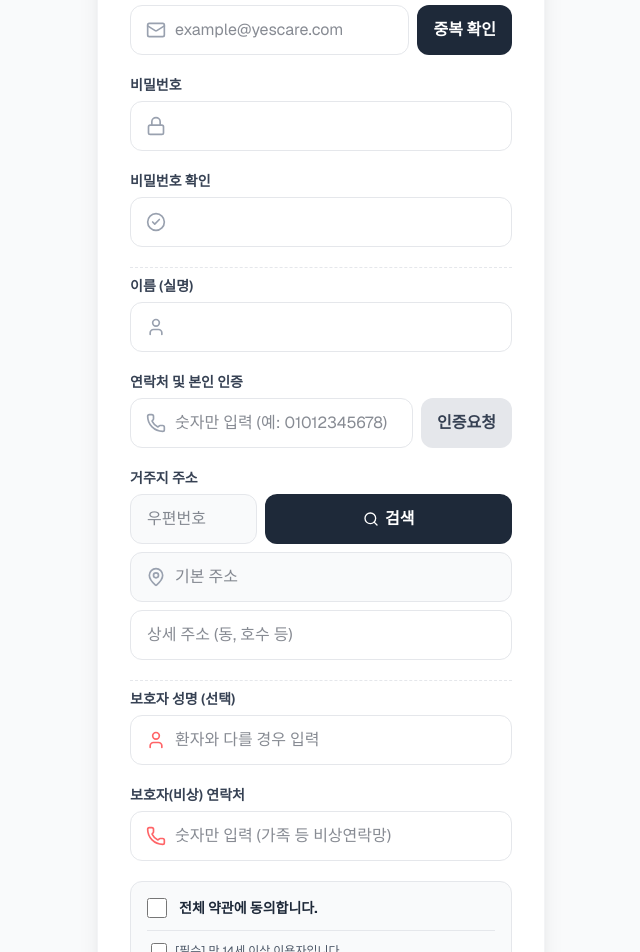
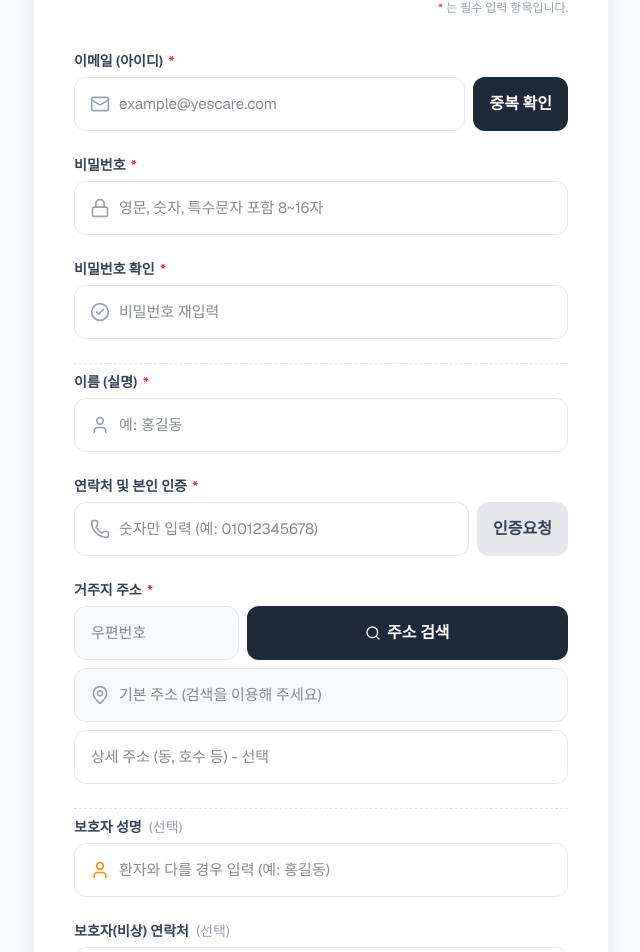
Before and after one commit to Doidoria/HospitalCompaign, a Next.js app: page /signup in a window 1280 px wide. Shown: the part 267-1219 px from the top of the page, without its empty margins (319-959 px from the left). Built offline with nearby package versions, Linux system fonts and the light colour scheme; no server answers.

Commit message:
회원가입 페이지 (UX) 업데이트

```diff
--- a/app/signup/page.tsx
+++ b/app/signup/page.tsx
@@ -2,7 +2,7 @@
 
 import React, { useState, useEffect } from 'react';
 import { motion, Variants } from 'framer-motion';
-import { Mail, Lock, User, ArrowLeft, Phone, CheckCircle2, MapPin, Search } from 'lucide-react';
+import { Mail, Lock, User, ArrowLeft, Phone, CheckCircle2, MapPin, Search, AlertCircle } from 'lucide-react';
 import Link from 'next/link';
 import { useRouter } from 'next/navigation';
 import Swal from 'sweetalert2';
@@ -37,6 +37,11 @@ export default function SignupPage() {
   });
   const allAgreed = agreements.age && agreements.terms && agreements.privacy;
 
+  // 비밀번호 정규식 (영문, 숫자, 특수문자 포함 8~16자)
+  const passwordRegex = /^(?=.*[a-zA-Z])(?=.*[0-9])(?=.*[!@#$%^&*?_]).{8,16}$/;
+  const isPasswordValid = passwordRegex.test(formData.password);
+  const isPasswordMatch = formData.password === formData.passwordConfirm && formData.password !== '';
+
   // 인증번호 타이머
   useEffect(() => {
     let interval: NodeJS.Timeout;
@@ -50,7 +55,6 @@ export default function SignupPage() {
     const { name, value } = e.target;
     setFormData(prev => ({ ...prev, [name]: value }));
 
-    // 이메일을 다시 수정하면 중복 검사를 다시 하도록 초기화
     if (name === 'email') {
       setIsEmailChecked(false);
     }
@@ -68,7 +72,6 @@ export default function SignupPage() {
     setIsOpenPost(false);
   };
 
-  // 이메일 중복 검사 로직
   const handleEmailCheck = async () => {
     const emailRegex = /^[^\s@]+@[^\s@]+\.[^\s@]+$/;
     if (!emailRegex.test(formData.email)) {
@@ -78,7 +81,6 @@ export default function SignupPage() {
 
     try {
       const response = await authApi.checkEmail(formData.email);
-
       if (response.data.isAvailable) {
         Swal.fire({ icon: 'success', title: '사용 가능', text: '사용 가능한 이메일입니다.' });
         setIsEmailChecked(true);
@@ -96,13 +98,18 @@ export default function SignupPage() {
   const handleSendCode = async () => {
     const phoneRegex = /^01([0|1|6|7|8|9])([0-9]{3,4})([0-9]{4})$/;
     const cleanPhone = formData.phone.replace(/-/g, '');
+    const cleanEmergency = formData.guardianPhone.replace(/-/g, '');
+
     if (!phoneRegex.test(cleanPhone)) {
-      Swal.fire({ icon: 'warning', title: '번호 확인', text: '올바른 휴대폰 번호를 입력해 주세요.' });
+      Swal.fire({ icon: 'warning', title: '연락처 오류', text: '본인 연락처를 올바른 휴대폰 번호 형식으로 입력해 주세요.' });
+      return;
+    }
+    if (cleanEmergency && !phoneRegex.test(cleanEmergency)) {
+      Swal.fire({ icon: 'warning', title: '연락처 오류', text: '보호자 연락처를 올바른 형식으로 입력해 주세요.' });
       return;
     }
     try {
       await authApi.sendSms(cleanPhone);
-
       setIsCodeSent(true);
       setTimer(180);
       Swal.fire({ icon: 'success', title: '발송 완료', text: '인증번호가 발송되었습니다. 3분 내에 입력해 주세요.' });
@@ -113,10 +120,8 @@ export default function SignupPage() {
 
   const handleVerifyCode = async () => {
     const cleanPhone = formData.phone.replace(/-/g, '');
-
     try {
       await authApi.verifySms(cleanPhone, verificationCode);
-
       setIsPhoneVerified(true);
       Swal.fire({ icon: 'success', title: '인증 성공', text: '휴대폰 인증이 완료되었습니다.' });
     } catch (error) {
@@ -131,13 +136,11 @@ export default function SignupPage() {
       Swal.fire({ icon: 'warning', title: '중복 검사 필요', text: '이메일(아이디) 중복 검사를 진행해 주세요.' });
       return;
     }
-    // 비밀번호 강력 보안 (정규식 검사)
-    const passwordRegex = /^(?=.*[a-zA-Z])(?=.*[0-9])(?=.*[!@#$%^&*?_]).{8,16}$/;
-    if (!passwordRegex.test(formData.password)) {
+    if (!isPasswordValid) {
       Swal.fire({ icon: 'error', title: '비밀번호 규칙', text: '영문, 숫자, 특수문자를 포함하여 8~16자로 입력해 주세요.' });
       return;
     }
-    if (formData.password !== formData.passwordConfirm) {
+    if (!isPasswordMatch) {
       Swal.fire({ icon: 'error', title: '비밀번호 확인', text: '비밀번호가 일치하지 않습니다.' });
       return;
     }
@@ -154,12 +157,15 @@ export default function SignupPage() {
       Swal.fire({ icon: 'warning', title: '주소 입력', text: '주소 검색을 통해 우편번호와 기본 주소를 입력해 주세요.' });
       return;
     }
+    if (!isPhoneVerified) {
+      Swal.fire({ icon: 'warning', title: '본인 인증 필요', text: '휴대폰 본인 인증을 완료해 주세요.' });
+      return;
+    }
     if (!allAgreed) {
       Swal.fire({ icon: 'warning', title: '약관 동의', text: '필수 이용약관에 모두 동의해 주세요.' });
       return;
     }
 
-    // (자동 로그인 및 토큰 저장 로직 추가)
     try {
       const response = await authApi.signup({
         email: formData.email,
@@ -174,11 +180,8 @@ export default function SignupPage() {
       });
 
       if (response.status === 200 || response.status === 201) {
-        // 가입 완료 직후, 방금 만든 정보로 백그라운드 자동 로그인 진행
         try {
           const loginRes = await authApi.login({ email: formData.email, password: formData.password });
-
-          // 백엔드에서 받은 토큰을 브라우저에 저장
           const token = loginRes.data.token || loginRes.data;
           localStorage.setItem('accessToken', token);
 
@@ -186,12 +189,9 @@ export default function SignupPage() {
             icon: 'success', title: '가입 환영!', text: '예스케어의 회원이 되신 것을 환영합니다.',
             confirmButtonText: '마이페이지로 이동', confirmButtonColor: '#1e3a8a'
           }).then(() => {
-            // 로그인 페이지를 건너뛰고 바로 마이페이지로 이동!
             router.push('/mypage');
           });
-
         } catch (loginError) {
-          // 만약 자동 로그인이 실패하더라도 가입 자체는 성공했으므로 수동 로그인 유도
           Swal.fire({ icon: 'success', title: '가입 완료', text: '가입이 완료되었습니다. 로그인해 주세요.' })
             .then(() => router.push('/login'));
         }
@@ -223,27 +223,31 @@ export default function SignupPage() {
         </div>
       )}
 
-      <main className="flex-1 flex items-center justify-center px-6 pt-10">
-        <motion.div
-          className="w-full max-w-md bg-white rounded-[32px] shadow-xl border border-gray-100 overflow-hidden p-5 md:p-8"
-          initial="hidden" animate="visible" variants={pageVariants}
-        >
+      <main className="flex-1 flex items-center justify-center px-4 sm:px-6 pt-16">
+        <motion.div className="w-full max-w-xl bg-white rounded-[32px] shadow-xl border border-gray-100 overflow-hidden p-6 md:p-10"
+          initial="hidden" animate="visible" variants={pageVariants}>
           <div className="text-center mb-8">
             <h2 className="text-2xl font-extrabold text-blue-950 mb-2">회원가입</h2>
             <p className="text-gray-500 text-sm">예스케어 계정을 만들고 서비스를 시작해 보세요.</p>
+            <div className="mt-4 text-right">
+              <span className="text-xs text-gray-400"><span className="text-red-500">*</span> 는 필수 입력 항목입니다.</span>
+            </div>
           </div>
-
-          <form onSubmit={handleSignup} className="space-y-5">
-
-            {/* 이메일 (중복검사 포함) */}
+          <form onSubmit={handleSignup} className="space-y-6">
+            {/* 이메일 */}
             <div>
-              <label className="block text-sm font-semibold text-gray-700 mb-1.5">이메일 (아이디)</label>
+              <label className="block text-sm font-semibold text-gray-700 mb-1.5">
+                이메일 (아이디) <span className="text-red-500 ml-0.5">*</span>
+              </label>
               <div className="flex gap-2">
                 <div className="relative flex-1">
                   <div className="absolute inset-y-0 left-0 pl-4 flex items-center"><Mail className="w-5 h-5 text-gray-400" /></div>
-                  <input type="email" name="email" value={formData.email} onChange={handleChange} placeholder="example@yescare.com" className="w-full pl-11 pr-4 py-3 rounded-xl border border-gray-200 focus:ring-2 focus:ring-blue-500 outline-none" required />
+                  <input type="email" name="email" value={formData.email} onChange={handleChange} placeholder="example@yescare.com"
+                  className="w-full pl-11 pr-4 py-3.5 rounded-xl border border-gray-200 focus:ring-2 focus:ring-blue-500 outline-none transition-all
+                  text-base placeholder:text-[13px] sm:placeholder:text-[15px]" required />
                 </div>
-                <button type="button" onClick={handleEmailCheck} className={`px-4 py-3 rounded-xl font-bold whitespace-nowrap transition-colors ${isEmailChecked ? 'bg-emerald-100 text-emerald-700' : 'bg-gray-800 text-white hover:bg-gray-900'}`}>
+                <button type="button" onClick={handleEmailCheck} className={`px-4 py-3.5 rounded-xl font-bold whitespace-nowrap transition-colors text-sm sm:text-base
+                  ${isEmailChecked ? 'bg-emerald-100 text-emerald-700' : 'bg-gray-800 text-white hover:bg-gray-900'}`}>
                   {isEmailChecked ? '확인 완료' : '중복 확인'}
                 </button>
               </div>
@@ -251,115 +255,153 @@ export default function SignupPage() {
 
             {/* 비밀번호 */}
             <div>
-              <label className="block text-sm font-semibold text-gray-700 mb-1.5">비밀번호</label>
+              <label className="block text-sm font-semibold text-gray-700 mb-1.5">
+                비밀번호 <span className="text-red-500 ml-0.5">*</span>
+              </label>
               <div className="relative">
                 <div className="absolute inset-y-0 left-0 pl-4 flex items-center"><Lock className="w-5 h-5 text-gray-400" /></div>
-                <input type="password" name="password" value={formData.password} onChange={handleChange} className="w-full pl-11 pr-4 py-3 rounded-xl border border-gray-200 focus:ring-2 focus:ring-blue-500 outline-none" required />
+                <input type="password" name="password" value={formData.password} onChange={handleChange} placeholder="영문, 숫자, 특수문자 포함 8~16자"
+                className={`w-full pl-11 pr-4 py-3.5 rounded-xl border outline-none transition-all text-base placeholder:text-[13px] sm:placeholder:text-[15px]
+                ${formData.password && !isPasswordValid ? 'border-red-300 focus:ring-2 focus:ring-red-200' : 'border-gray-200 focus:ring-2 focus:ring-blue-500'}`} required />
               </div>
+              {formData.password && !isPasswordValid && (
+                <p className="text-[11px] sm:text-xs text-red-500 mt-1.5 flex items-center gap-1"><AlertCircle className="w-3 h-3 shrink-0"/> 영문, 숫자, 특수문자를 포함하여 8~16자로 입력해 주세요.</p>
+              )}
+              {formData.password && isPasswordValid && (
+                <p className="text-[11px] sm:text-xs text-emerald-600 mt-1.5 flex items-center gap-1"><CheckCircle2 className="w-3 h-3 shrink-0"/> 안전한 비밀번호입니다.</p>
+              )}
             </div>
 
             {/* 비밀번호 확인 */}
             <div>
-              <label className="block text-sm font-semibold text-gray-700 mb-1.5">비밀번호 확인</label>
+              <label className="block text-sm font-semibold text-gray-700 mb-1.5">
+                비밀번호 확인 <span className="text-red-500 ml-0.5">*</span>
+              </label>
               <div className="relative">
-                <div className="absolute inset-y-0 left-0 pl-4 flex items-center"><CheckCircle2 className={`w-5 h-5 ${formData.passwordConfirm && formData.password === formData.passwordConfirm ? 'text-blue-500' : 'text-gray-400'}`} /></div>
-                <input type="password" name="passwordConfirm" value={formData.passwordConfirm} onChange={handleChange} className="w-full pl-11 pr-4 py-3 rounded-xl border border-gray-200 focus:ring-2 focus:ring-blue-500 outline-none" required />
+                <div className="absolute inset-y-0 left-0 pl-4 flex items-center"><CheckCircle2 className={`w-5 h-5 ${isPasswordMatch ? 'text-emerald-500' : 'text-gray-400'}`} /></div>
+                <input type="password" name="passwordConfirm" value={formData.passwordConfirm} onChange={handleChange} placeholder="비밀번호 재입력"
+                className={`w-full pl-11 pr-4 py-3.5 rounded-xl border outline-none transition-all text-base placeholder:text-[13px] sm:placeholder:text-[15px]
+                ${formData.passwordConfirm && !isPasswordMatch ? 'border-red-300 focus:ring-2 focus:ring-red-200' : 'border-gray-200 focus:ring-2 focus:ring-blue-500'}`} required />
               </div>
+              {formData.passwordConfirm && !isPasswordMatch && (
+                <p className="text-[11px] sm:text-xs text-red-500 mt-1.5 flex items-center gap-1"><AlertCircle className="w-3 h-3 shrink-0"/> 비밀번호가 일치하지 않습니다.</p>
+              )}
+              {isPasswordMatch && (
+                <p className="text-[11px] sm:text-xs text-emerald-600 mt-1.5 flex items-center gap-1"><CheckCircle2 className="w-3 h-3 shrink-0"/> 비밀번호가 일치합니다.</p>
+              )}
             </div>
 
             <div className="border-t border-dashed border-gray-200 my-2"></div>
 
             {/* 이름 */}
             <div>
-              <label className="block text-sm font-semibold text-gray-700 mb-1.5">이름 (실명)</label>
+              <label className="block text-sm font-semibold text-gray-700 mb-1.5">
+                이름 (실명) <span className="text-red-500 ml-0.5">*</span>
+              </label>
               <div className="relative">
                 <div className="absolute inset-y-0 left-0 pl-4 flex items-center"><User className="w-5 h-5 text-gray-400" /></div>
-                <input type="text" name="name" value={formData.name} onChange={handleChange} className="w-full pl-11 pr-4 py-3 rounded-xl border border-gray-200 focus:ring-2 focus:ring-blue-500 outline-none" required />
+                <input type="text" name="name" value={formData.name} onChange={handleChange} placeholder="예: 홍길동" className="w-full pl-11 pr-4 py-3.5 rounded-xl
+                border border-gray-200 focus:ring-2 focus:ring-blue-500 outline-none transition-all text-base placeholder:text-[13px] sm:placeholder:text-[15px]" required />
               </div>
             </div>
 
-            {/* 연락처 및 본인 인증 (중복 제거 완료) */}
+            {/* 연락처 및 본인 인증 */}
             <div>
-              <label className="block text-sm font-semibold text-gray-700 mb-1.5">연락처 및 본인 인증</label>
+              <label className="block text-sm font-semibold text-gray-700 mb-1.5">
+                연락처 및 본인 인증 <span className="text-red-500 ml-0.5">*</span>
+              </label>
               <div className="flex gap-2">
                 <div className="relative flex-1">
                   <div className="absolute inset-y-0 left-0 pl-4 flex items-center"><Phone className="w-5 h-5 text-gray-400" /></div>
-                  <input type="tel" name="phone" value={formData.phone} onChange={handleChange} disabled={isPhoneVerified} placeholder="숫자만 입력 (예: 01012345678)" className="w-full pl-11 pr-4 py-3 rounded-xl border border-gray-200 focus:ring-2 focus:ring-blue-500 outline-none disabled:bg-gray-50" required />
+                  <input type="tel" name="phone" value={formData.phone} onChange={handleChange} disabled={isPhoneVerified} placeholder="숫자만 입력 (예: 01012345678)"
+                  className="w-full pl-11 pr-4 py-3.5 rounded-xl border border-gray-200 focus:ring-2 focus:ring-blue-500 outline-none disabled:bg-gray-100 disabled:text-gray-500
+                  transition-all text-base placeholder:text-[12px] sm:placeholder:text-[15px]" required />
                 </div>
-                <button type="button" onClick={handleSendCode} disabled={isPhoneVerified} className="px-4 py-3 bg-gray-200 text-gray-700 font-bold rounded-xl whitespace-nowrap hover:bg-gray-300 disabled:opacity-50 transition-colors">
-                  {isCodeSent ? '재전송' : '인증요청'}
+                <button type="button" onClick={handleSendCode} disabled={isPhoneVerified} className={`px-4 py-3.5 font-bold rounded-xl whitespace-nowrap
+                  transition-colors text-sm sm:text-base ${isPhoneVerified ? 'bg-emerald-100 text-emerald-700' : 'bg-gray-200 text-gray-700 hover:bg-gray-300'}`}>
+                  {isPhoneVerified ? '인증 완료' : isCodeSent ? '재전송' : '인증요청'}
                 </button>
               </div>
               {isCodeSent && !isPhoneVerified && (
-                <div className="flex gap-2 mt-2 relative">
-                  <input type="text" value={verificationCode} onChange={(e) => setVerificationCode(e.target.value)} placeholder="인증번호 6자리" className="flex-1 px-4 py-3 rounded-xl border border-gray-200 focus:ring-2 focus:ring-blue-500 outline-none" />
-                  <span className="absolute right-[100px] top-1/2 -translate-y-1/2 text-red-500 font-bold text-sm">
+                <div className="flex gap-2 mt-2 relative animate-in fade-in slide-in-from-top-2">
+                  <input type="text" value={verificationCode} onChange={(e) => setVerificationCode(e.target.value)} placeholder="인증번호 6자리"
+                  className="flex-1 px-4 py-3.5 rounded-xl border border-blue-300 focus:ring-2 focus:ring-blue-500 outline-none bg-blue-50/30 text-base
+                  placeholder:text-[13px] sm:placeholder:text-[15px]" />
+                  <span className="absolute right-[85px] sm:right-[100px] top-1/2 -translate-y-1/2 text-red-500 font-bold text-sm">
                     {Math.floor(timer / 60)}:{String(timer % 60).padStart(2, '0')}
                   </span>
-                  <button type="button" onClick={handleVerifyCode} className="px-6 py-3 bg-blue-600 text-white font-bold rounded-xl hover:bg-blue-700 transition-colors">확인</button>
+                  <button type="button" onClick={handleVerifyCode} className="px-5 sm:px-6 py-3.5 bg-blue-600 text-white font-bold rounded-xl hover:bg-blue-700
+                  transition-colors text-sm sm:text-base">확인</button>
                 </div>
               )}
             </div>
 
             {/* 거주지 주소 */}
             <div>
-              <label className="block text-sm font-semibold text-gray-700 mb-1.5">거주지 주소</label>
+              <label className="block text-sm font-semibold text-gray-700 mb-1.5">
+                거주지 주소 <span className="text-red-500 ml-0.5">*</span>
+              </label>
               <div className="flex gap-2 mb-2">
-                <input type="text" readOnly value={formData.zipCode} placeholder="우편번호" className="w-1/3 px-4 py-3 rounded-xl border border-gray-200 bg-gray-50 outline-none" />
-                <button type="button" onClick={() => setIsOpenPost(true)} className="flex-1 bg-gray-800 text-white px-4 py-3 rounded-xl font-bold hover:bg-gray-900 transition-colors flex items-center justify-center whitespace-nowrap">
-                  <Search className="w-4 h-4 mr-1.5" /> 검색
+                <input type="text" readOnly value={formData.zipCode} placeholder="우편번호" className="w-1/3 px-4 py-3.5 rounded-xl border border-gray-200 bg-gray-50 outline-none text-base placeholder:text-[13px] sm:placeholder:text-[15px]" required />
+                <button type="button" onClick={() => setIsOpenPost(true)} className="flex-1 bg-gray-800 text-white px-4 py-3.5 rounded-xl font-bold hover:bg-gray-900 transition-colors flex items-center justify-center whitespace-nowrap text-sm sm:text-base">
+                  <Search className="w-4 h-4 mr-1.5" /> 주소 검색
                 </button>
               </div>
               <div className="relative mb-2">
                 <div className="absolute inset-y-0 left-0 pl-4 flex items-center"><MapPin className="w-5 h-5 text-gray-400" /></div>
-                <input type="text" readOnly value={formData.address} placeholder="기본 주소" className="w-full pl-11 pr-4 py-3 rounded-xl border border-gray-200 bg-gray-50 outline-none cursor-pointer" onClick={() => setIsOpenPost(true)} required />
+                <input type="text" readOnly value={formData.address} placeholder="기본 주소 (검색을 이용해 주세요)" className="w-full pl-11 pr-4 py-3.5 rounded-xl border border-gray-200 bg-gray-50 outline-none cursor-pointer text-base placeholder:text-[13px] sm:placeholder:text-[15px]" onClick={() => setIsOpenPost(true)} required />
               </div>
-              <input type="text" name="detailAddress" value={formData.detailAddress} onChange={handleChange} placeholder="상세 주소 (동, 호수 등)" className="w-full px-4 py-3 rounded-xl border border-gray-200 focus:ring-2 focus:ring-blue-500 outline-none" />
+              <input type="text" name="detailAddress" value={formData.detailAddress} onChange={handleChange} placeholder="상세 주소 (동, 호수 등) - 선택" className="w-full px-4 py-3.5 rounded-xl border border-gray-200 focus:ring-2 focus:ring-blue-500 outline-none transition-all text-base placeholder:text-[13px] sm:placeholder:text-[15px]" />
             </div>
 
             <div className="border-t border-dashed border-gray-200 my-2"></div>
 
-            {/* 보호자 성명 */}
+            {/* 보호자 성명 (선택) */}
             <div>
-              <label className="block text-sm font-semibold text-gray-700 mb-1.5">보호자 성명 (선택)</label>
+              <label className="block text-sm font-semibold text-gray-700 mb-1.5">
+                보호자 성명 <span className="text-gray-400 font-normal ml-1">(선택)</span>
+              </label>
               <div className="relative">
-                <div className="absolute inset-y-0 left-0 pl-4 flex items-center"><User className="w-5 h-5 text-red-400" /></div>
-                <input type="text" name="guardianName" value={formData.guardianName} onChange={handleChange} placeholder="환자와 다를 경우 입력" className="w-full pl-11 pr-4 py-3 rounded-xl border border-gray-200 focus:ring-2 focus:ring-blue-500 outline-none" />
+                <div className="absolute inset-y-0 left-0 pl-4 flex items-center"><User className="w-5 h-5 text-orange-400" /></div>
+                <input type="text" name="guardianName" value={formData.guardianName} onChange={handleChange} placeholder="환자와 다를 경우 입력 (예: 홍길동)" className="w-full pl-11 pr-4 py-3.5 rounded-xl border border-gray-200 focus:ring-2 focus:ring-orange-500 outline-none transition-all text-base placeholder:text-[13px] sm:placeholder:text-[15px]" />
               </div>
             </div>
 
-            {/* 비상 연락처*/}
+            {/* 비상 연락처 */}
             <div>
-              <label className="block text-sm font-semibold text-gray-700 mb-1.5">보호자(비상) 연락처</label>
+              <label className="block text-sm font-semibold text-gray-700 mb-1.5">
+                보호자(비상) 연락처 <span className="text-gray-400 font-normal ml-1">(선택)</span>
+              </label>
               <div className="relative">
-                <div className="absolute inset-y-0 left-0 pl-4 flex items-center"><Phone className="w-5 h-5 text-red-400" /></div>
-                <input type="tel" name="guardianPhone" value={formData.guardianPhone} onChange={handleChange} placeholder="숫자만 입력 (가족 등 비상연락망)" className="w-full pl-11 pr-4 py-3 rounded-xl border border-gray-200 focus:ring-2 focus:ring-blue-500 outline-none" required />
+                <div className="absolute inset-y-0 left-0 pl-4 flex items-center"><Phone className="w-5 h-5 text-orange-400" /></div>
+                {/* 끝부분에 required 제거됨 */}
+                <input type="tel" name="guardianPhone" value={formData.guardianPhone} onChange={handleChange} placeholder="숫자만 입력 (가족 등 비상연락망)" className="w-full pl-11 pr-4 py-3.5 rounded-xl border border-gray-200 focus:ring-2 focus:ring-orange-500 outline-none transition-all text-base placeholder:text-[13px] sm:placeholder:text-[15px]" />
               </div>
             </div>
 
             {/* 상세 약관 동의 */}
-            <div className="bg-gray-50 p-4 rounded-xl border border-gray-200 mt-4 space-y-3">
-              <label className="flex items-center gap-3 cursor-pointer border-b border-gray-200 pb-3">
+            <div className="bg-slate-50 p-5 rounded-2xl border border-slate-200 mt-6 space-y-3">
+              <label className="flex items-center gap-3 cursor-pointer border-b border-slate-200 pb-3">
                 <input type="checkbox" checked={allAgreed} onChange={(e) => setAgreements({ age: e.target.checked, terms: e.target.checked, privacy: e.target.checked })} className="w-5 h-5 accent-blue-600 rounded cursor-pointer" />
-                <span className="font-bold text-gray-800 text-sm">전체 약관에 동의합니다.</span>
+                <span className="font-bold text-slate-800 text-sm">전체 필수 약관에 동의합니다.</span>
               </label>
-              <div className="pl-1 space-y-2.5">
+              <div className="pl-1 space-y-3 pt-1">
                 <label className="flex items-center gap-2 cursor-pointer">
                   <input type="checkbox" checked={agreements.age} onChange={(e) => setAgreements({...agreements, age: e.target.checked})} className="w-4 h-4 accent-blue-600 cursor-pointer" />
-                  <span className="text-xs text-gray-600">[필수] 만 14세 이상 이용자입니다.</span>
+                  <span className="text-xs text-slate-600">[필수] 만 14세 이상 이용자입니다.</span>
                 </label>
                 <label className="flex items-center gap-2 cursor-pointer">
                   <input type="checkbox" checked={agreements.terms} onChange={(e) => setAgreements({...agreements, terms: e.target.checked})} className="w-4 h-4 accent-blue-600 cursor-pointer" />
-                  <span className="text-xs text-gray-600">[필수] 예스케어 서비스 이용약관 동의</span>
+                  <span className="text-xs text-slate-600">[필수] 예스케어 서비스 이용약관 동의</span>
                 </label>
                 <label className="flex items-center gap-2 cursor-pointer">
                   <input type="checkbox" checked={agreements.privacy} onChange={(e) => setAgreements({...agreements, privacy: e.target.checked})} className="w-4 h-4 accent-blue-600 cursor-pointer" />
-                  <span className="text-xs text-gray-600">[필수] 개인정보 수집 및 이용 동의</span>
+                  <span className="text-xs text-slate-600">[필수] 개인정보 수집 및 이용 동의</span>
                 </label>
               </div>
             </div>
 
-            <button type="submit" className="w-full bg-blue-900 text-white text-lg font-bold py-4 rounded-xl shadow-md hover:bg-blue-950 transition-all mt-4">
+            <button type="submit" className="w-full bg-blue-950 text-white text-lg font-bold py-4.5 rounded-2xl shadow-xl hover:bg-blue-900 transition-all mt-4 active:scale-[0.98]">
               가입 완료하기
             </button>
           </form>
```
